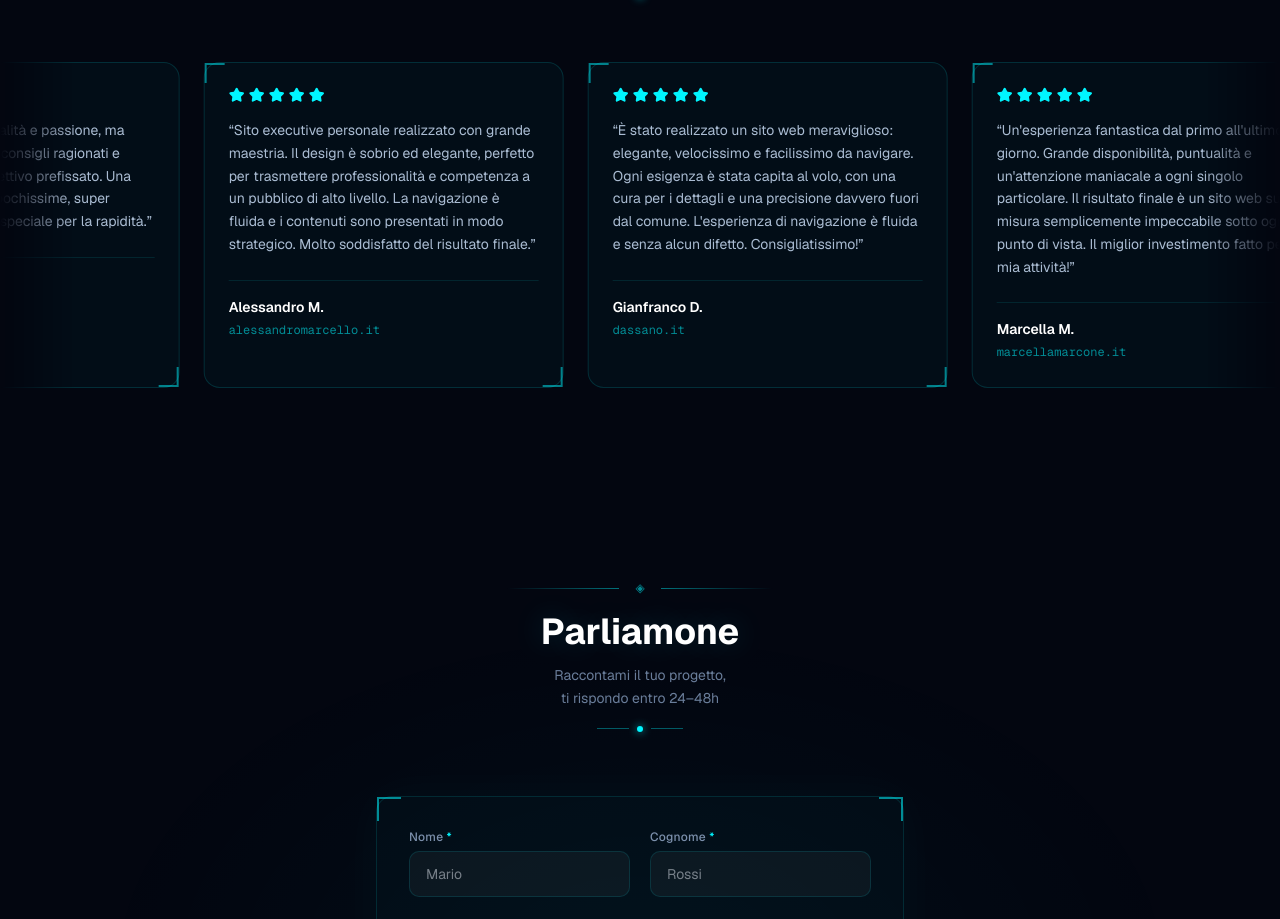
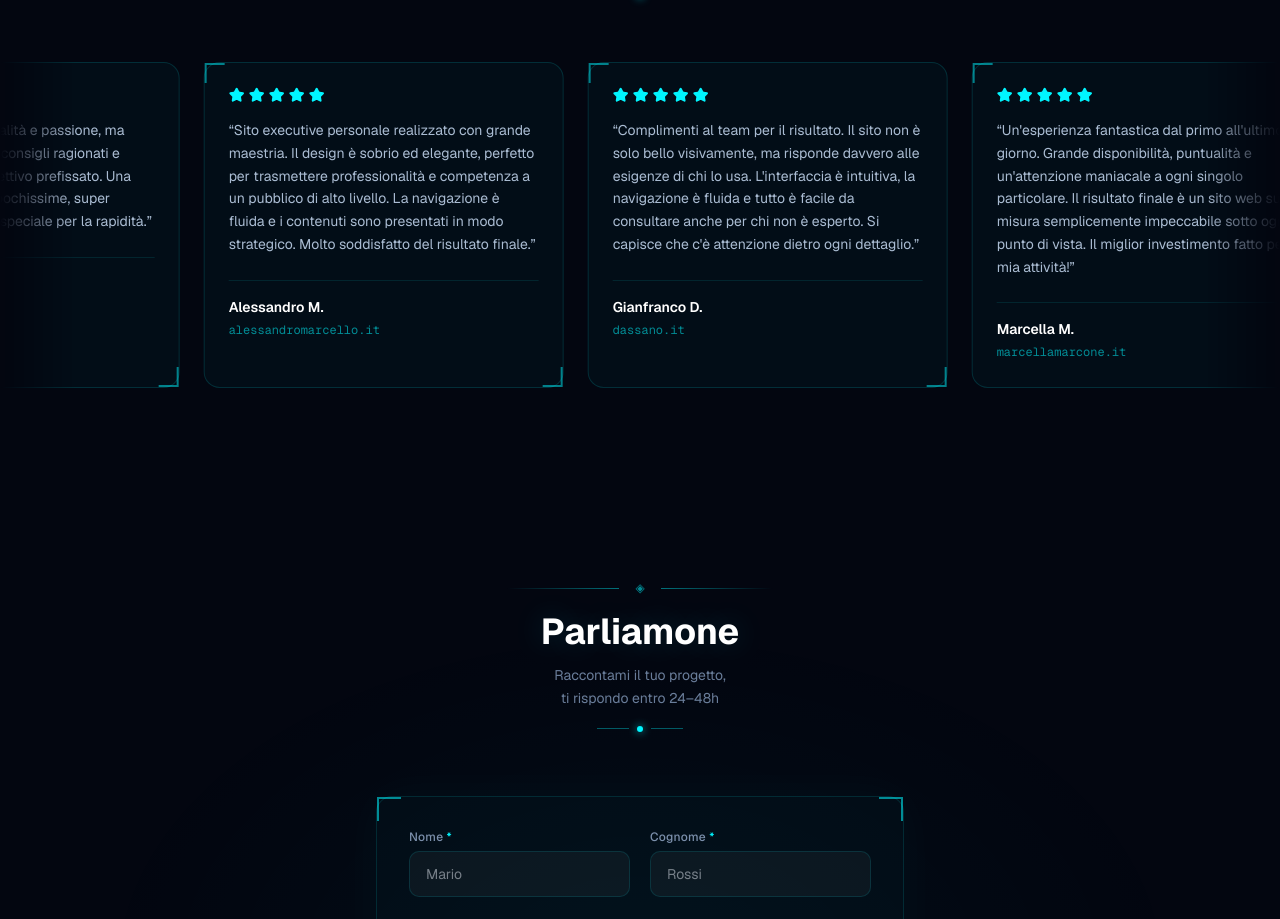
Before and after one commit to MaxDax84/CV_Massimo_Dassano, a Next.js app: page / in a window 1280 px wide. Shown: the part 4883-5802 px from the top of the page. Built offline with nearby package versions, Linux system fonts and the light colour scheme.

Commit message:
Aggiorna il testo della recensione di Gianfranco D.

```diff
--- a/app/page.tsx
+++ b/app/page.tsx
@@ -1097,7 +1097,7 @@ const REVIEWS = [
     name: "Gianfranco D.",
     source: "dassano.it",
     href: "https://www.dassano.it",
-    text: "È stato realizzato un sito web meraviglioso: elegante, velocissimo e facilissimo da navigare. Ogni esigenza è stata capita al volo, con una cura per i dettagli e una precisione davvero fuori dal comune. L'esperienza di navigazione è fluida e senza alcun difetto. Consigliatissimo!",
+    text: "Complimenti al team per il risultato. Il sito non è solo bello visivamente, ma risponde davvero alle esigenze di chi lo usa. L'interfaccia è intuitiva, la navigazione è fluida e tutto è facile da consultare anche per chi non è esperto. Si capisce che c'è attenzione dietro ogni dettaglio.",
   },
   {
     name: "Marcella M.",
```
